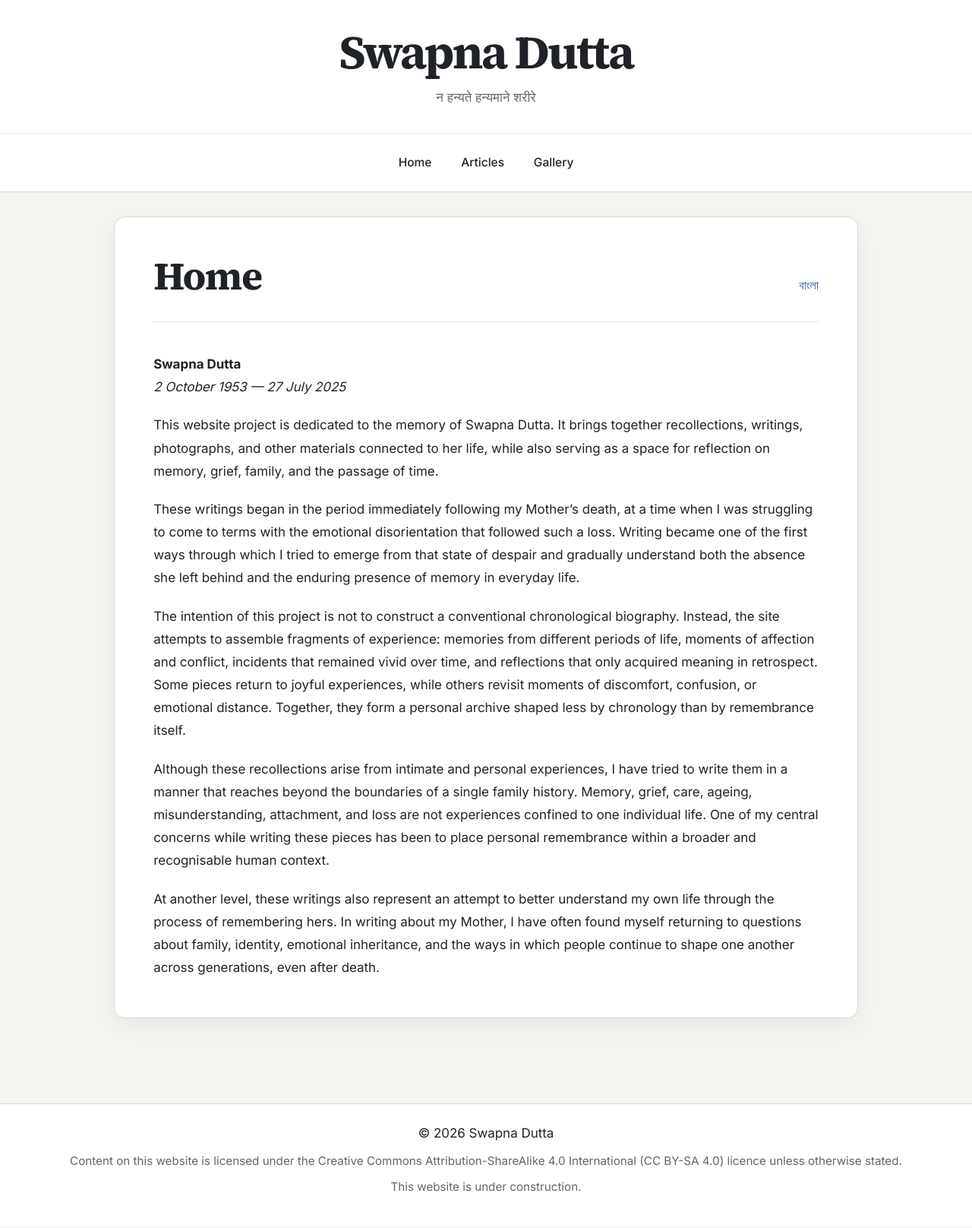
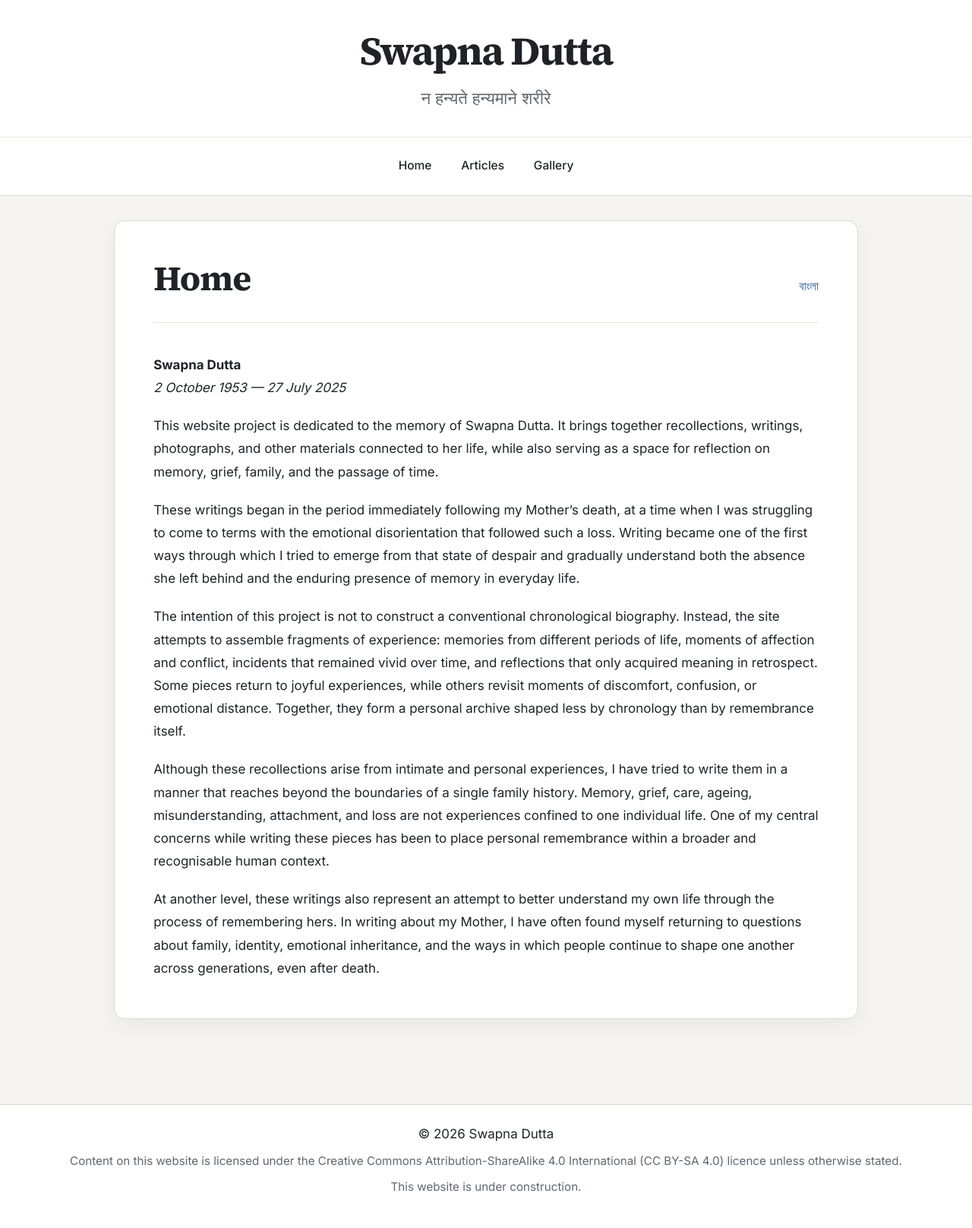
Before and after one commit to titodutta/swapnadutta, a Jekyll site: the page built from index.md, in a window 1280 px wide. Shown: the whole page at 76% size. Built offline with Jekyll 4.4.1, drawn with Linux system fonts in a browser that asks for light colours.

Commit message:
Site design h size G2

```diff
--- a/assets/css/global.css
+++ b/assets/css/global.css
@@ -1,4 +1,4 @@
-/* SYSTEM_CORE_CSS_TYPOGRAPHY_BALANCE_V3 */
+/* SYSTEM_CORE_CSS_TYPOGRAPHY_BALANCE_V4 */
 *,
 *::before,
 *::after {
@@ -78,12 +78,12 @@ select {
   --sans: "Inter", system-ui, -apple-system, BlinkMacSystemFont, "Segoe UI", sans-serif;
   --serif: "Source Serif 4", Georgia, serif;
 
-  /* AUDITED TYPE CAPS */
+  /* BALANCED TYPOGRAPHY MAP */
   --text-sm: clamp(0.85rem, 0.82rem + 0.15vw, 0.95rem);
   --text-base: clamp(1rem, 0.97rem + 0.15vw, 1.06rem);
-  --text-lg: clamp(1.15rem, 1.05rem + 0.5vw, 1.35rem);
-  --text-xl: clamp(1.45rem, 1.25rem + 1vw, 1.95rem);
-  --text-2xl: clamp(2.25rem, 1.5rem + 3.5vw, 3.85rem);
+  --text-lg: clamp(1.18rem, 1.1rem + 0.4vw, 1.38rem);     /* Enhanced intro/description scale */
+  --text-xl: clamp(1.45rem, 1.25rem + 1vw, 1.95rem);      /* H2 Content Titles */
+  --text-2xl: clamp(2rem, 1.4rem + 2.5vw, 3.25rem);       /* Scaled back page/site titles */
 
   --shadow-md: 0 10px 30px rgba(20, 20, 20, 0.05);
 }
@@ -133,10 +133,10 @@ body {
   color: var(--text);
   text-decoration: none;
   font-family: var(--serif);
-  font-size: var(--text-2xl); /* Promoted to maximum fluid scale */
+  font-size: var(--text-2xl); /* Brought down dynamically */
   font-weight: 700;
-  line-height: 0.95;          /* Tightened line spacing for massive layouts */
-  letter-spacing: -0.04em;
+  line-height: 1.05;
+  letter-spacing: -0.03em;
 }
 
 .site-title:hover,
@@ -146,11 +146,11 @@ body {
 
 .site-tagline {
   margin-top: var(--space-4);
-  max-width: 64ch;
+  max-width: 66ch;
   margin-inline: auto;
   color: var(--muted);
-  font-size: var(--text-base); /* Scaled slightly for balanced alignment */
-  line-height: 1.65;
+  font-size: var(--text-lg); /* Promoted to clean, readable descriptive size */
+  line-height: 1.68;
 }
 
 .site-main {
@@ -180,10 +180,10 @@ body {
 
 .page-title {
   font-family: var(--serif);
-  font-size: clamp(2rem, 1.6rem + 2vw, 3.25rem); /* Significantly scaled up */
+  font-size: clamp(1.8rem, 1.4rem + 1.8vw, 2.85rem); /* Modulated and scaled down slightly */
   font-weight: 700;
-  line-height: 1.05;
-  letter-spacing: -0.03em;
+  line-height: 1.1;
+  letter-spacing: -0.02em;
 }
 
 .page-title-row {
@@ -211,8 +211,8 @@ body {
   margin-top: var(--space-5);
   max-width: 66ch;
   color: var(--muted);
-  font-size: var(--text-lg); /* Boosted reader scale for header intros */
-  line-height: 1.65;
+  font-size: var(--text-lg); /* Matches increased site description prominence */
+  line-height: 1.68;
 }
 
 .page-meta {
@@ -236,7 +236,7 @@ body {
 
 .page-content h2 {
   margin-top: var(--space-12);
-  font-size: var(--text-xl); /* Reduced inline size for clean hierarchy */
+  font-size: var(--text-xl);
   font-weight: 700;
 }
 
```
